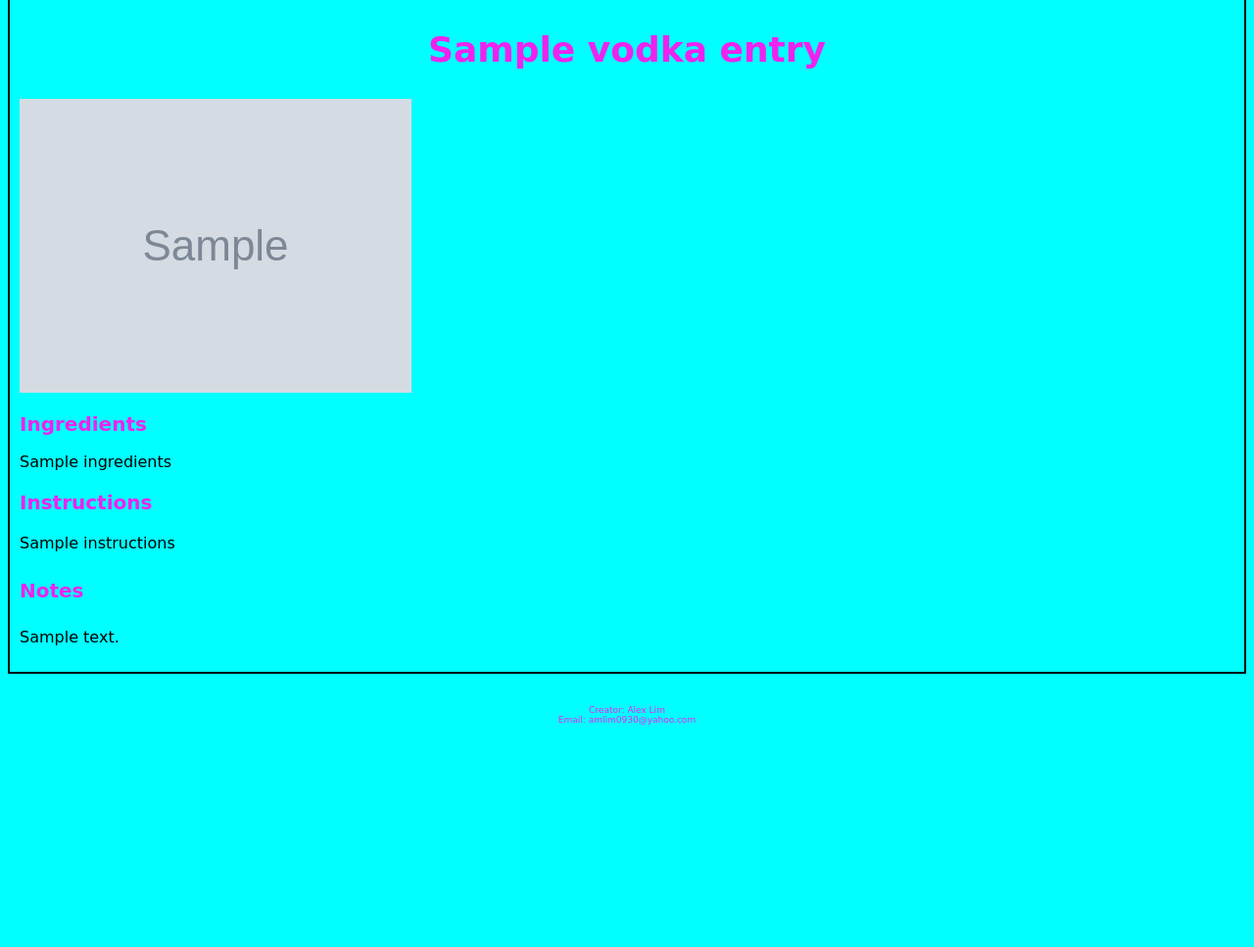
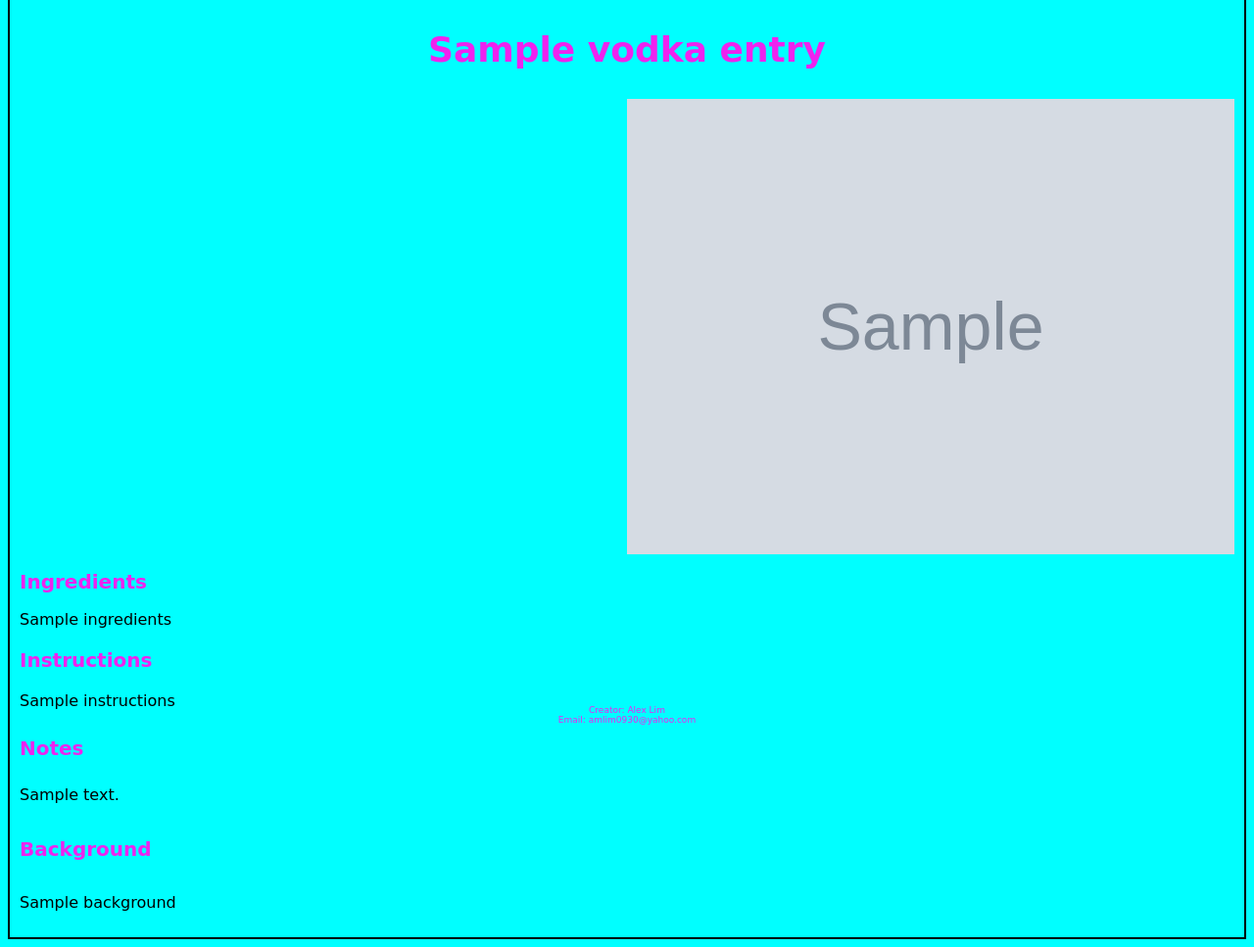
Before and after one commit to alexercise2day/django_projects, a Django app: template miniproject1/cocktail/recipe/cocktail_book/templates/vodka_display.html in a window 1280 px wide. Shown: the part 39-1006 px from the top of the page at 98% size. Before the commit the page ends 779 px from the top, so only its background shows below. Run offline with Django 3.2, Linux system fonts and the light colour scheme; the template is opened without the code that fills it: most values are stand-ins (such as "Sample title", 1, 10 or a date in 2020); grey boxes marked "Sample" are stand-in pictures.

Commit message:
updated models and other small things

```diff
--- a/miniproject1/cocktail/recipe/cocktail_book/models.py
+++ b/miniproject1/cocktail/recipe/cocktail_book/models.py
@@ -8,6 +8,7 @@ class Vodka(models.Model):
     instructions = models.TextField()
     notes = models.TextField()
     image = models.ImageField(upload_to='img/', default='')
+    background = models.TextField(max_length='2000', default='')
 
 class Rum(models.Model):
     name = models.CharField(max_length=200)
@@ -15,6 +16,7 @@ class Rum(models.Model):
     instructions = models.TextField(max_length='1000', default='')
     notes = models.TextField(max_length='1000', default='')
     image = models.ImageField(upload_to='img/', default='')
+    background = models.TextField(max_length='2000', default='')
 
 class Gin(models.Model):
     name = models.CharField(max_length=200)
@@ -22,6 +24,7 @@ class Gin(models.Model):
     instructions = models.TextField(max_length='1000', default='')
     notes = models.TextField(max_length='1000', default='')
     image = models.ImageField(upload_to='img/', default='')
+    background = models.TextField(max_length='2000', default='')
 
 class Tequila(models.Model):
     name = models.CharField(max_length=200)
@@ -29,6 +32,7 @@ class Tequila(models.Model):
     instructions = models.TextField(max_length='1000', default='')
     notes = models.TextField(max_length='1000', default='')
     image = models.ImageField(upload_to='img/', default='')
+    background = models.TextField(max_length='2000', default='')
 
 class Whiskey(models.Model):
     name = models.CharField(max_length=200)
@@ -36,3 +40,4 @@ class Whiskey(models.Model):
     instructions = models.TextField(max_length='1000', default='')
     notes = models.TextField(max_length='1000', default='')
     image = models.ImageField(upload_to='img/', default='')
+    background = models.TextField(max_length='2000', default='')
--- a/miniproject1/cocktail/recipe/cocktail_book/productionfiles/style.css
+++ b/miniproject1/cocktail/recipe/cocktail_book/productionfiles/style.css
@@ -62,7 +62,7 @@ footer p {
     color:#EE23EE;
 }
 /* headers for the drink display */
-h2, h3, h4 {
+h2, h3, h4, h5 {
     font-family: parkavenue, cursive;
     font-size: 20px;
     font-weight: bold;
@@ -88,8 +88,13 @@ h4 p {
     white-space: pre;
 }
 /* general image settings */
-h1 img {
-    max-width: 50%;
+.container {
+    overflow: hidden;
+}
+
+img {
+    float: right;
+    width: 50%;
 }
 
 /* display-all settings */
--- a/miniproject1/cocktail/recipe/cocktail_book/templates/base.html
+++ b/miniproject1/cocktail/recipe/cocktail_book/templates/base.html
@@ -39,8 +39,8 @@
             Enjoy!
         </p>
     {% endblock %}
+</body>
 <footer>
     <p>Creator: Alex Lim <br>Email: amlim0930@yahoo.com</p>
 </footer>
-</body>
 </html>
--- a/miniproject1/cocktail/recipe/cocktail_book/templates/vodka_display.html
+++ b/miniproject1/cocktail/recipe/cocktail_book/templates/vodka_display.html
@@ -3,12 +3,16 @@
 {% block content %}
 <section>
     <h1>{{vodka_entry.name}}</h1>
-    <img src="{{ vodka_entry.image.url }}" alt="{{ vodka_entry.name }} image">
+    <div class="container">
+        <img src="{{ vodka_entry.image.url }}" alt="{{ vodka_entry.name }} image">
+    </div>
     <h2>Ingredients</h2>
         <p>{{vodka_entry.ingredients|linebreaks }}</p>
     <h3>Instructions</h3>
         <p>{{vodka_entry.instructions|linebreaks }}</p>
     <h4>Notes</h4>
         <p>{{vodka_entry.notes}}</p>
+    <h5>Background</h5>
+        <p>{{vodka_entry.background}}</p>
 </section>
 {% endblock %}
--- a/miniproject1/cocktail/recipe/cocktail_book/urls.py
+++ b/miniproject1/cocktail/recipe/cocktail_book/urls.py
@@ -18,5 +18,3 @@ urlpatterns = [
     path('whiskey/', views.whiskey_all, name="whiskey_all"),
     path('whiskey/whiskey_display/<int:id>', views.whiskey_display, name="whiskey_display"),
 ] + static(settings.MEDIA_URL, document_root=settings.MEDIA_ROOT)
-if settings.DEBUG:
-    urlpatterns += static(settings.STATIC_URL, document_root = settings.STATIC_ROOT)
--- a/miniproject1/cocktail/recipe/recipe/settings.py
+++ b/miniproject1/cocktail/recipe/recipe/settings.py
@@ -42,7 +42,6 @@ INSTALLED_APPS = [
     "django.contrib.staticfiles",
     "cocktail_book",
     "cocktail_bookAPI",
-    "django_bootstrap5",
     "rest_framework",
     "rest_framework.authtoken",
     "rest_framework_simplejwt",
@@ -162,4 +161,4 @@ mimetypes.add_type("text/css", ".css", True)
 # Media files
 MEDIA_URL = 'django_projects/miniproject1/cocktail/recipe/cocktail_book/media/'
 # MEDIA_ROOT = os.path.join(BASE_DIR, 'media')
-MEDIA_ROOT = BASE_DIR / 'miniproject1'
+MEDIA_ROOT = BASE_DIR / 'cocktail_book'
```
Also changed, not shown: miniproject1/cocktail/recipe/cocktail_book/migrations/0012_gin_background_rum_background_tequila_background_and_more.py (added), miniproject1/cocktail/recipe/db.sqlite3, 2 other files.
